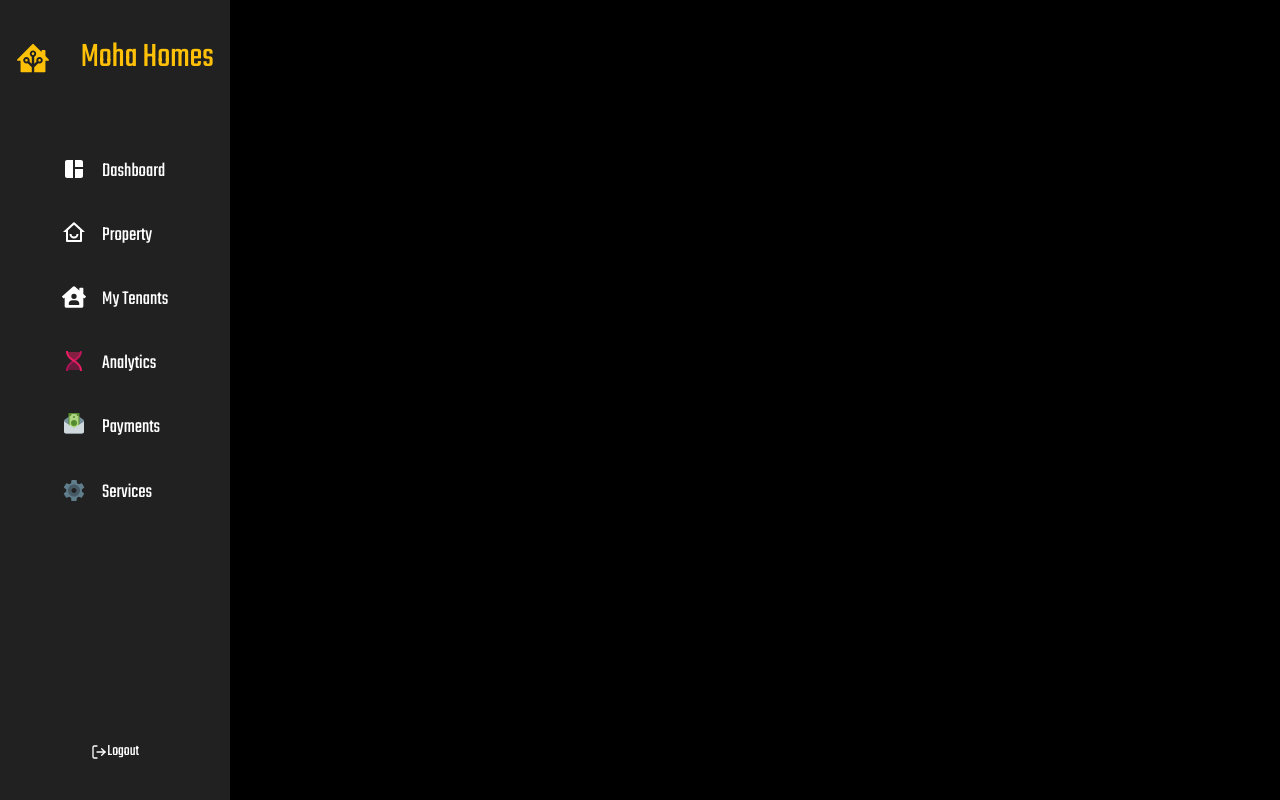
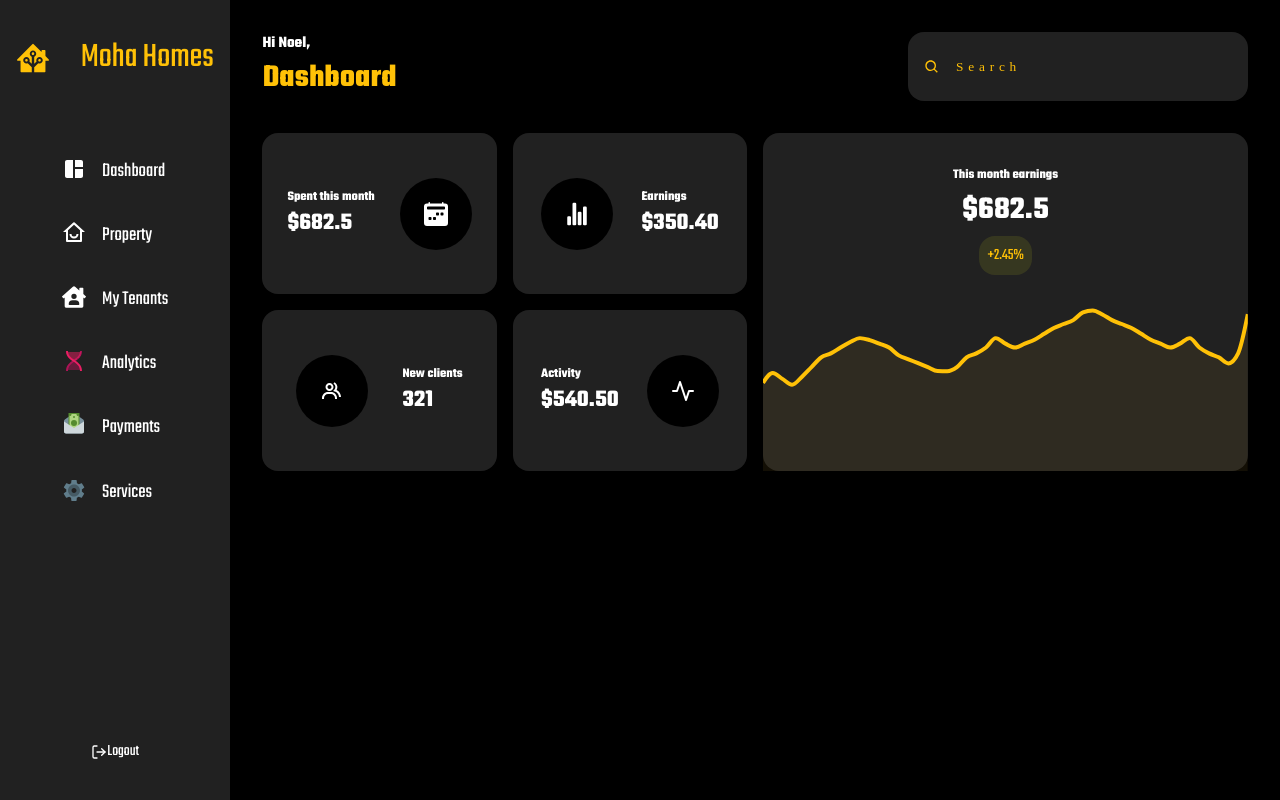
Before and after one commit to NoelOsiro/mohaapts, a React (Create React App) app: page / in a window 1280 px wide. Built offline with nearby package versions, Linux system fonts and the light colour scheme.

Commit message:
Finished Navabar, Started on Dashboard

```diff
--- a/src/App.tsx
+++ b/src/App.tsx
@@ -1,6 +1,6 @@
 import React from 'react';
 import styled from 'styled-components';
-import Dashboard from './Pages/Dashboard';
+import Dashboard from './Pages/Dashboard/Dashboard';
 import Sidebar from './Components/Sidebar/Sidebar';
 const App=()=> {
   return (
--- /dev/null
+++ b/src/Components/Navbar/Navbar.tsx
@@ -0,0 +1,22 @@
+import React from "react";
+import styled from "styled-components";
+import { BiSearch } from "react-icons/bi";
+import { Nav, Search, Title } from "./navStyles";
+
+
+export default function Navbar() {
+  return (
+    <Nav>
+      <Title className="title">
+        <h4>Hi Noel,</h4>
+        <h1>
+          <span>Dashboard</span>
+        </h1>
+      </Title>
+      <Search>
+        <BiSearch />
+        <input type="text" placeholder="Search" />
+      </Search>
+    </Nav>
+  );
+}
--- /dev/null
+++ b/src/Components/Navbar/navStyles.tsx
@@ -0,0 +1,58 @@
+import styled from "styled-components";
+
+
+
+export const Nav = styled.nav`
+  display: flex;
+  justify-content: space-between;
+  color: white;
+
+  @media screen and (min-width: 280px) and (max-width: 1080px) {
+    flex-direction: column;
+  }
+`;
+
+export const Title = styled.div`
+    h1 {
+        span {
+            color: #ffc107;
+            font-family: 'Teko', sans-serif;
+            font: bold;
+            font-size:xx-large;
+        }
+    }
+    @media screen and (min-width: 280px) and (max-width: 1080px) {
+      h1 {
+        span {
+          display: block;
+          margin: 1rem 0;
+          /* letter-spacing: 0; */
+        }
+      }
+    }
+`
+export const Search = styled.div`
+    background-color: #212121;
+    display: flex;
+    align-items: center;
+    gap: 1rem;
+    padding: 1rem 8rem 1rem 1rem;
+    border-radius: 1rem;
+    svg {
+      color: #ffc107;
+    }
+    input {
+      background-color: transparent;
+      border: none;
+      color: #ffc107;
+      font-family: "Permanent Marker", cursive;
+      letter-spacing: 0.3rem;
+      &:focus {
+        outline: none;
+      }
+      &::placeholder {
+        color: #ffc107;
+        font-family: "Permanent Marker", cursive;
+      }
+    }
+  `
--- a/src/Pages/Accounts.tsx
+++ b/src/Pages/Accounts.tsx
@@ -1,11 +1,245 @@
-import React from 'react';
+import React from "react";
+import styled from "styled-components";
+import { AreaChart, Area, Tooltip, ResponsiveContainer } from "recharts";
+import { css } from "styled-components";
 
-const Accounts=() =>{
+const cardStyles = css`
+  padding: 1rem 2rem 3rem 2rem;
+  border-radius: 1rem;
+  background-color: #212121;
+  color: white;
+`;
+const data = [
+  { data: 4500 },
+  {
+    data: 5000,
+  },
+  {
+    data: 4700,
+  },
+  {
+    data: 4400,
+  },
+  {
+    data: 4800,
+  },
+  {
+    data: 5300,
+  },
+  {
+    data: 5800,
+  },
+  {
+    data: 6000,
+  },
+  {
+    data: 6300,
+  },
+  {
+    data: 6580,
+  },
+  {
+    data: 6780,
+  },
+  {
+    data: 6680,
+  },
+  {
+    data: 6500,
+  },
+  {
+    data: 6300,
+  },
+  {
+    data: 5900,
+  },
+  {
+    data: 5700,
+  },
+  {
+    data: 5500,
+  },
+  {
+    data: 5300,
+  },
+  {
+    data: 5100,
+  },
+  {
+    data: 5090,
+  },
+  {
+    data: 5300,
+  },
+  {
+    data: 5800,
+  },
+  {
+    data: 6000,
+  },
+  {
+    data: 6300,
+  },
+  {
+    data: 6780,
+  },
+  {
+    data: 6500,
+  },
+  {
+    data: 6300,
+  },
+  {
+    data: 6500,
+  },
+  {
+    data: 6700,
+  },
+  {
+    data: 7000,
+  },
+  {
+    data: 7300,
+  },
+  {
+    data: 7500,
+  },
+  {
+    data: 7700,
+  },
+  {
+    data: 8090,
+  },
+  {
+    data: 8190,
+  },
+  {
+    data: 7990,
+  },
+
+  {
+    data: 7700,
+  },
+  {
+    data: 7500,
+  },
+  {
+    data: 7300,
+  },
+  {
+    data: 7000,
+  },
+  {
+    data: 6700,
+  },
+  {
+    data: 6500,
+  },
+  {
+    data: 6300,
+  },
+  {
+    data: 6500,
+  },
+  {
+    data: 6780,
+  },
+  {
+    data: 6300,
+  },
+  {
+    data: 6000,
+  },
+  {
+    data: 5800,
+  },
+
+  {
+    data: 5490,
+  },
+  {
+    data: 6000,
+  },
+  {
+    data: 8000,
+  },
+];
+export default function Earnings() {
   return (
-    <div>
-      Accounts
-    </div>
+    <Section>
+      <div className="top">
+        <div className="info">
+          <h5>This month earnings</h5>
+          <h1>$682.5</h1>
+          <div className="growth">
+            <span>+2.45%</span>
+          </div>
+        </div>
+      </div>
+      <div className="chart">
+        <ResponsiveContainer width="100%" height="100%">
+          <AreaChart
+            width={500}
+            height={400}
+            data={data}
+            margin={{ top: 0, left: 0, right: 0, bottom: 0 }}
+          >
+            <Tooltip cursor={false} />
+            <Area
+              animationBegin={800}
+              animationDuration={2000}
+              type="monotone"
+              dataKey="data"
+              stroke="#ffc107"
+              fill="#8068233e"
+              strokeWidth={4}
+            />
+          </AreaChart>
+        </ResponsiveContainer>
+      </div>
+    </Section>
   );
 }
-
-export default Accounts;
+const Section = styled.section`
+  display: flex;
+  flex-direction: column;
+  justify-content: space-between;
+  min-height: 20rem;
+  ${cardStyles}
+  padding: 2rem 0 0 0;
+  .top {
+    .info {
+      display: flex;
+      flex-direction: column;
+      align-items: center;
+      gap: 0.2rem;
+      h1 {
+        font-size: 2rem;
+      }
+      .growth {
+        background-color: #d7e41e1d;
+        padding: 0.5rem;
+        border-radius: 1rem;
+        transition: 0.3s ease-in-out;
+        &:hover {
+          background-color: #ffc107;
+          span {
+            color: black;
+          }
+        }
+        span {
+          color: #ffc107;
+        }
+      }
+    }
+  }
+  .chart {
+    height: 70%;
+    .recharts-default-tooltip {
+      background-color: black !important;
+      border-color: black !important;
+    }
+  }
+  @media screen and (min-width: 280px) and (max-width: 1080px) {
+  }
+`;
--- a/src/Pages/Analytics.tsx
+++ b/src/Pages/Analytics.tsx
@@ -1,11 +1,100 @@
-import React from 'react';
+import React from "react";
+import styled from "styled-components";
+import { BsFillCalendar2WeekFill } from "react-icons/bs";
+import { IoStatsChart } from "react-icons/io5";
+import { BiGroup } from "react-icons/bi";
+import { FiActivity } from "react-icons/fi";
+import { css } from "styled-components";
 
-const Analytics=() =>{
+const cardStyles = css`
+  padding: 1rem 2rem 3rem 2rem;
+  border-radius: 1rem;
+  background-color: #212121;
+  color: white;
+`;
+
+
+export default function Analytics() {
   return (
-    <div>
-      Analytics
-    </div>
+    <Section>
+      <div className="analytic ">
+        <div className="content">
+          <h5>Spent this month</h5>
+          <h2>$682.5</h2>
+        </div>
+        <div className="logo">
+          <BsFillCalendar2WeekFill />
+        </div>
+      </div>
+      <div className="analytic">
+        <div className="logo">
+          <IoStatsChart />
+        </div>
+        <div className="content">
+          <h5>Earnings</h5>
+          <h2>$350.40</h2>
+        </div>
+      </div>
+      <div className="analytic">
+        <div className="logo">
+          <BiGroup />
+        </div>
+        <div className="content">
+          <h5>New clients</h5>
+          <h2>321</h2>
+        </div>
+      </div>
+      <div className="analytic ">
+        <div className="content">
+          <h5>Activity</h5>
+          <h2>$540.50</h2>
+        </div>
+        <div className="logo">
+          <FiActivity />
+        </div>
+      </div>
+    </Section>
   );
 }
+const Section = styled.section`
+  display: grid;
+  grid-template-columns: repeat(2, 1fr);
+  gap: 1rem;
+  .analytic {
+    ${cardStyles};
+    padding: 1rem;
+    display: flex;
+    justify-content: space-evenly;
+    align-items: center;
+    gap: 1rem;
+    transition: 0.5s ease-in-out;
+    &:hover {
+      background-color: #ffc107;
+      color: black;
+      svg {
+        color: white;
+      }
+    }
+    .logo {
+      background-color: black;
+      border-radius: 3rem;
+      display: flex;
+      justify-content: center;
+      align-items: center;
+      padding: 1.5rem;
+      svg {
+        font-size: 1.5rem;
+      }
+    }
+  }
 
-export default Analytics;
+  @media screen and (min-width: 280px) and (max-width: 720px) {
+    grid-template-columns: repeat(auto-fill, minmax(220px, 1fr));
+    .analytic {
+      &:nth-of-type(3),
+      &:nth-of-type(4) {
+        flex-direction: row-reverse;
+      }
+    }
+  }
+`;
--- a/src/Pages/Dashboard.tsx
+++ /dev/null
@@ -1,11 +0,0 @@
-import React from 'react';
-
-const Dashboard=() =>{
-  return (
-    <div>
-      Dashboard
-    </div>
-  );
-}
-
-export default Dashboard;
--- /dev/null
+++ b/src/Pages/Dashboard/Dashboard.tsx
@@ -0,0 +1,30 @@
+import React from 'react';
+import styled from 'styled-components';
+import Navbar from '../../Components/Navbar/Navbar';
+import Accounts from '../Accounts';
+import Analytics from '../Analytics';
+import Payments from '../Payments';
+import Profile from '../Profile';
+import Tenants from '../Tenants';
+import { Section,Grid, Row1, Row2 } from './dashStyles';
+
+const Dashboard=() =>{
+  return (
+    <Section>
+      <Navbar />
+      <Grid>
+        <Row1>
+          <Analytics />
+          <Accounts />
+        </Row1>
+        <Row2>
+          <Payments />
+          <Tenants />
+          <Profile />
+        </Row2>
+      </Grid>
+    </Section>
+  );
+}
+
+export default Dashboard;
--- /dev/null
+++ b/src/Pages/Dashboard/dashStyles.tsx
@@ -0,0 +1,36 @@
+import styled from "styled-components";
+
+export const Section = styled.section`
+  margin-left: 18vw;
+  padding: 2rem;
+  height: 100%;
+  @media screen and (min-width: 280px) and (max-width: 1080px) {
+    margin-left: 0;
+  }
+`;
+
+export const Grid = styled.div`
+    display: flex;
+    flex-direction: column;
+    height: 100%;
+    gap: 1rem;
+    margin-top: 2rem;
+`
+export const Row1 = styled.div`
+    display: grid;
+    grid-template-columns: repeat(2, 1fr);
+    height: 50%;
+    gap: 1rem;
+    @media screen and (min-width: 280px) and (max-width: 1080px) {
+        grid-template-columns: 1fr;
+    }
+`
+export const Row2 = styled.div`
+    display: grid;
+    grid-template-columns: repeat(3, 1fr);
+    gap: 1rem;
+    height: 50%;
+    @media screen and (min-width: 280px) and (max-width: 1080px) {
+        grid-template-columns: 1fr;
+    }
+`
```
Also changed, not shown: src/Components/Navbar.tsx (deleted, +0 -11 lines).
